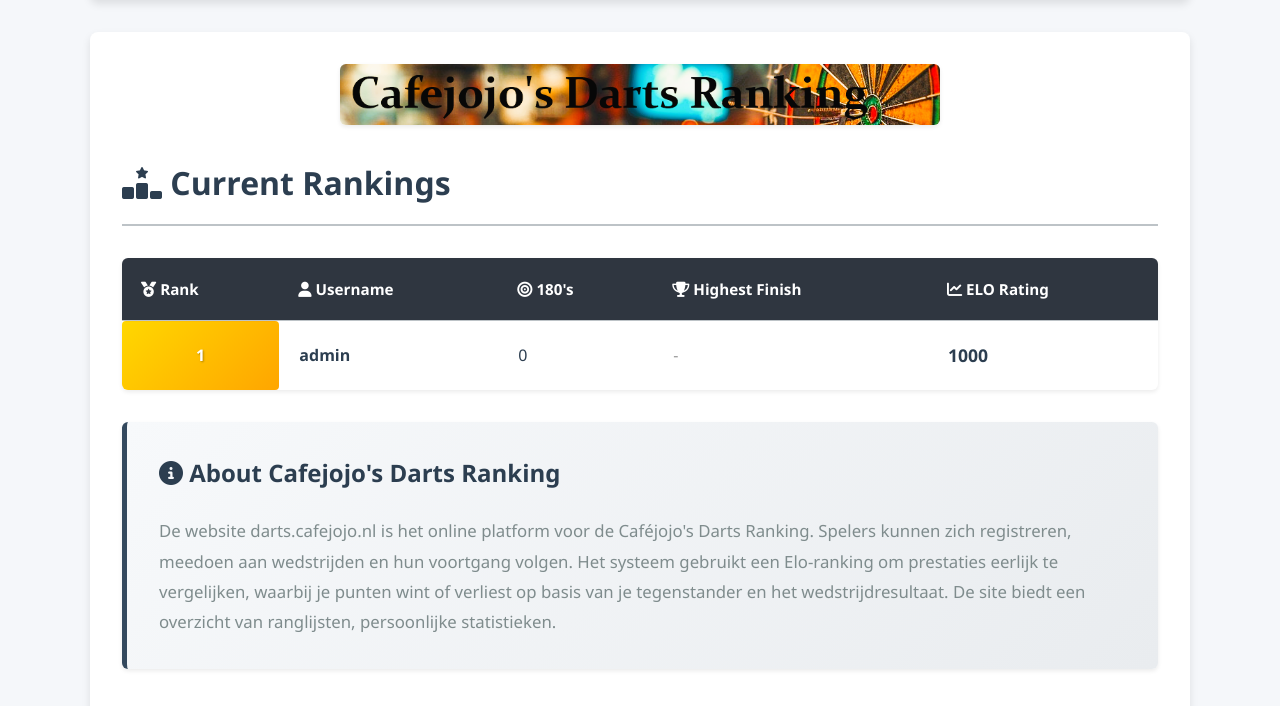
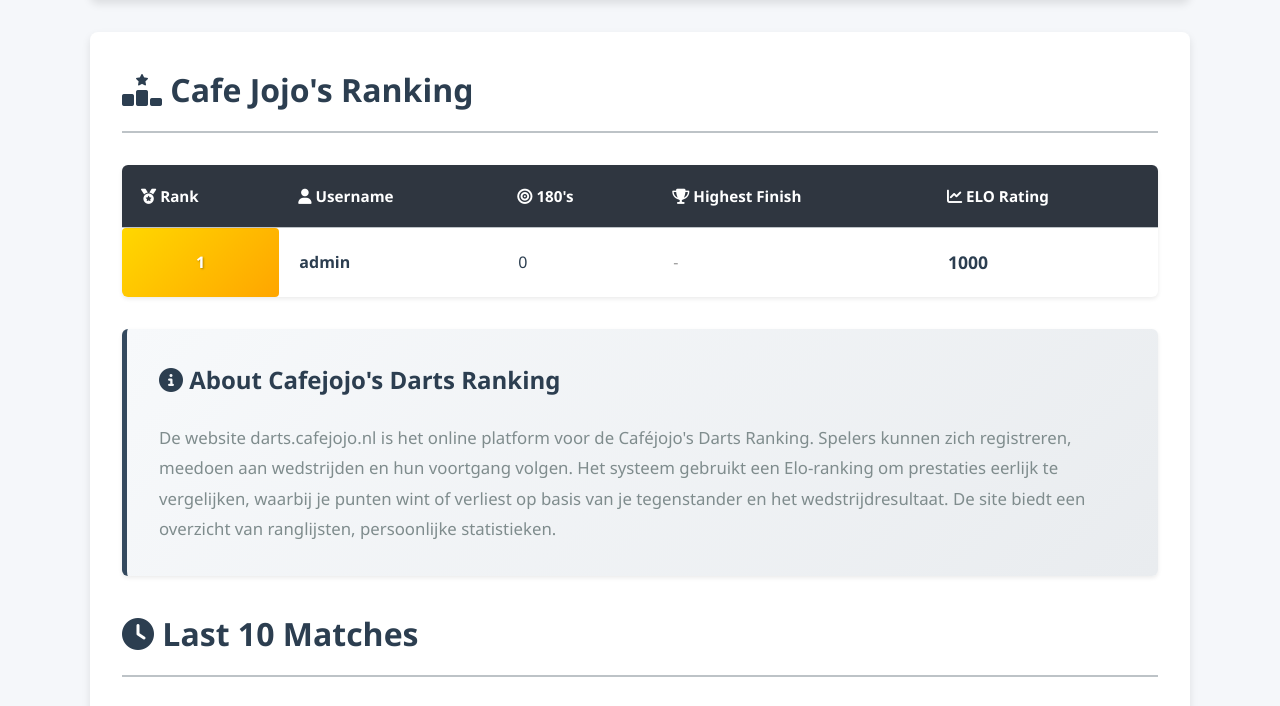
Before and after one commit to gitsoep/elodarts, a Flask app: page / in a window 1280 px wide. Shown: the part 82-788 px from the top of the page. Run offline with Flask 3, Linux system fonts and the light colour scheme.

Commit message:
remove banners

```diff
--- a/app/templates/home.html
+++ b/app/templates/home.html
@@ -1,9 +1,7 @@
 {% extends "base.html" %}
 
 {% block content %}
-    <img src="{{ url_for('static', filename='banner-home.png') }}" alt="Cafejojo's Darts Ranking Logo" class="logo">
-
-    <h2><i class="fas fa-ranking-star"></i> Current Rankings</h2>
+    <h2><i class="fas fa-ranking-star"></i> Cafe Jojo's Ranking</h2>
     <table class="ranking-table">
         <thead>
         <tr>
--- a/app/templates/matches.html
+++ b/app/templates/matches.html
@@ -1,8 +1,6 @@
 {% extends "base.html" %}
 
 {% block content %}
-    <img src="{{ url_for('static', filename='banner-match-history.png') }}" alt="Match History" class="logo">
-
     <div class="filters">
         <form method="GET" action="{{ url_for('main.matches') }}">
             <label for="player"><i class="fas fa-filter"></i> Filter by Player:</label>
--- a/app/templates/record_match.html
+++ b/app/templates/record_match.html
@@ -1,7 +1,6 @@
 {% extends "base.html" %}
 
 {% block content %}
-    <img src="{{ url_for('static', filename='banner-record-match.png') }}" alt="Record Match" class="logo">
     <div class="match-form">
         <form method="POST" action="{{ url_for('main.record_match') }}" class="detailed-match-form">
             <div class="player-selection-container">
--- a/app/templates/stats.html
+++ b/app/templates/stats.html
@@ -1,8 +1,6 @@
 {% extends "base.html" %}
 
 {% block content %}
-    <img src="{{ url_for('static', filename='banner-player-stats.png') }}" alt="Player Statistics" class="logo">
-
     <div class="player-select">
         <form method="GET" action="{{ url_for('main.stats') }}">
             <label for="player"><i class="fas fa-user-circle"></i> Select Player:</label>
```
